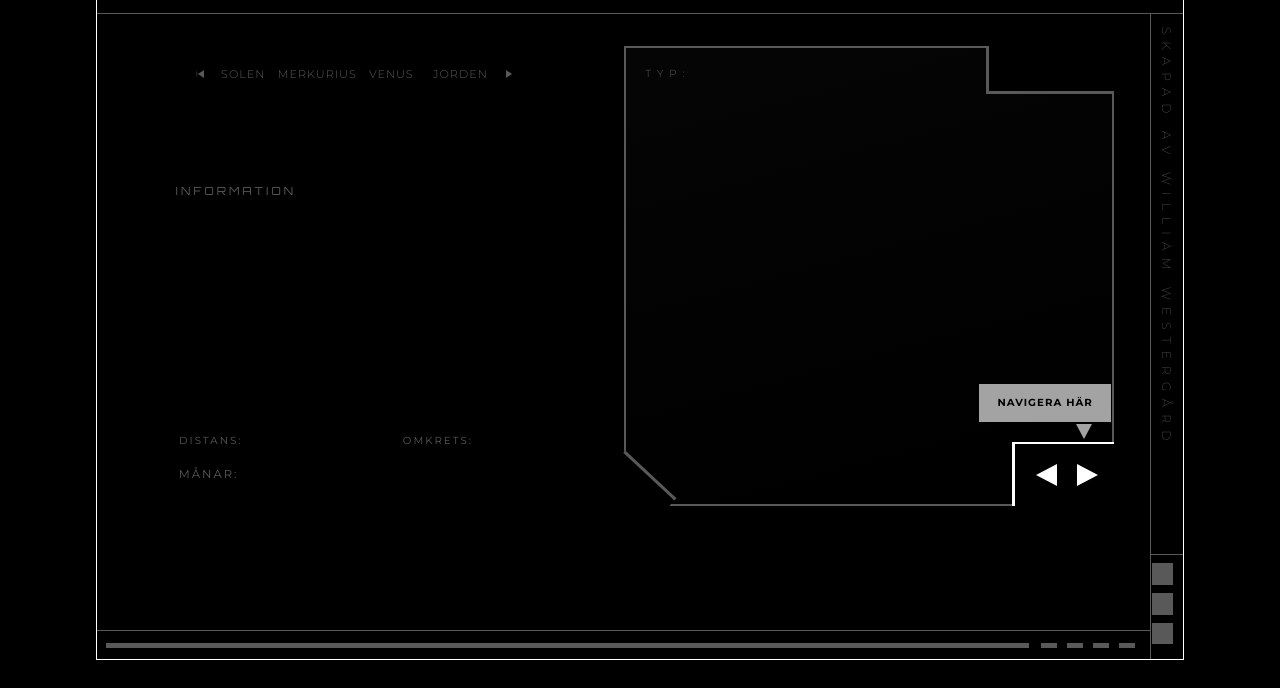
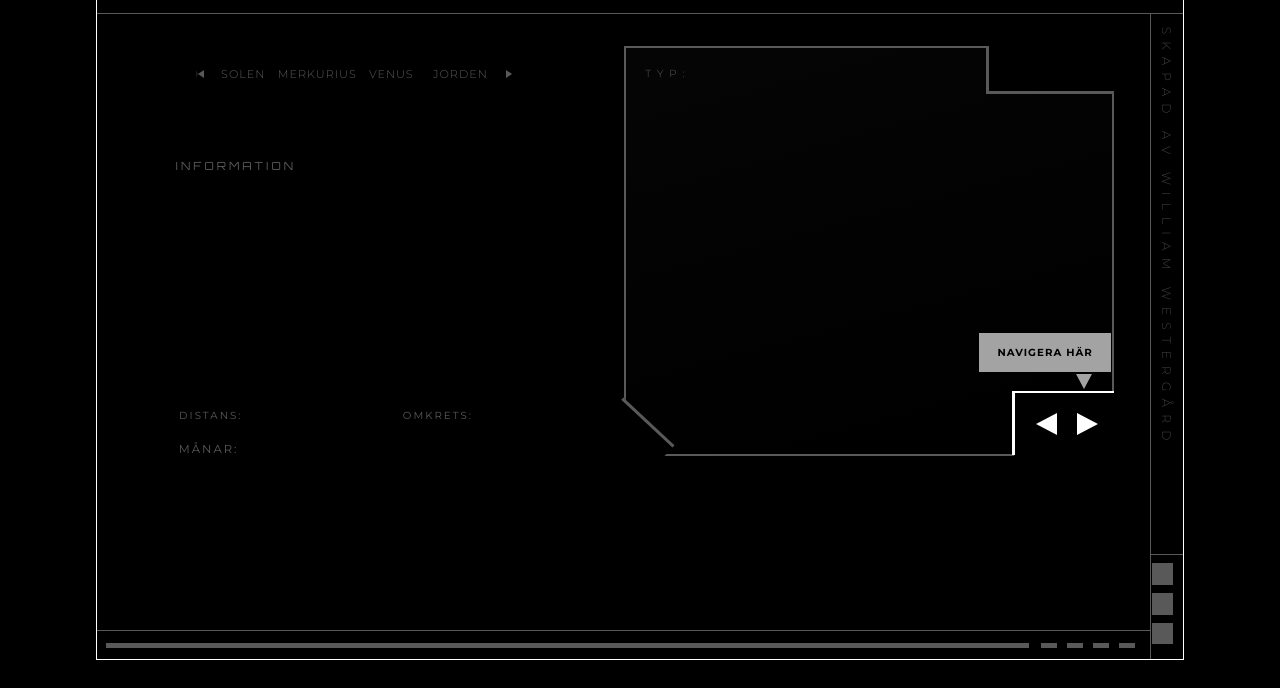
Before and after one commit to williamwestergard/solaris, a plain HTML site: page index.html in a window 1280 px wide. Shown: the part 112-800 px from the top of the page. Drawn offline with Linux system fonts and the light colour scheme; no server answers.

Commit message:
planet frame responsive hopefully

```diff
--- a/assets/css/responsive.css
+++ b/assets/css/responsive.css
@@ -1,7 +1,7 @@
-@media all and (min-width:1800px) {
+@media all and (min-width:1200px) {
     #planet-frame {
-        width:700px;
-        height:600px;
+      width:clamp(490px, 38vw, 720px);
+      height:clamp(360px, 32vw, 610px);
       }
 
       #planet-frame-border-lower-left {
--- a/assets/css/styles.css
+++ b/assets/css/styles.css
@@ -317,8 +317,8 @@ right:0vw;
 }
 #planet-frame {
   position: relative;
-  width:clamp(490px, 30vw, 720px);
-  height:clamp(460px, 21vw, 630px);
+  width:clamp(490px, 42vw, 720px);
+  height:clamp(460px, 37vw, 610px);
   border:2px solid white;
   display: flex;
   flex-direction: column;
```
